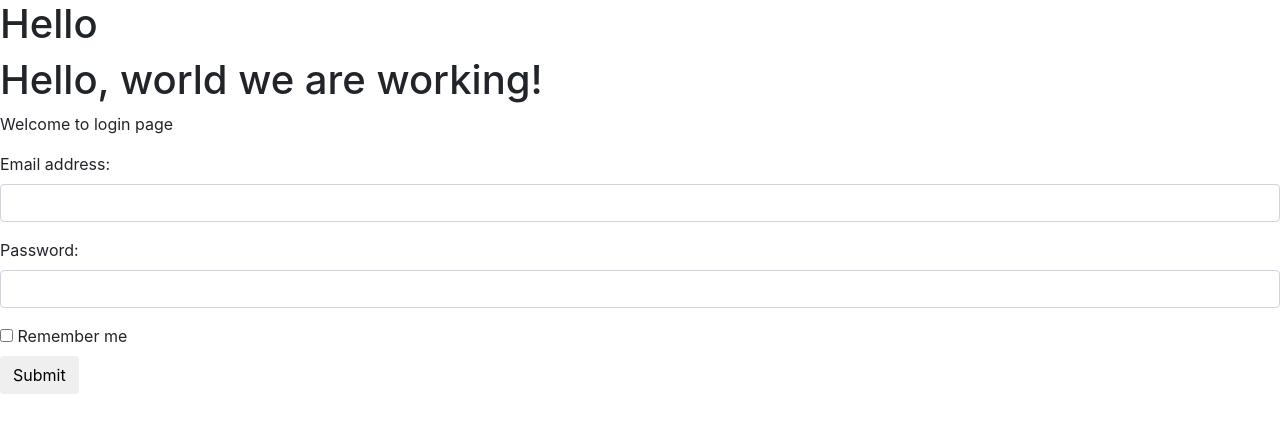
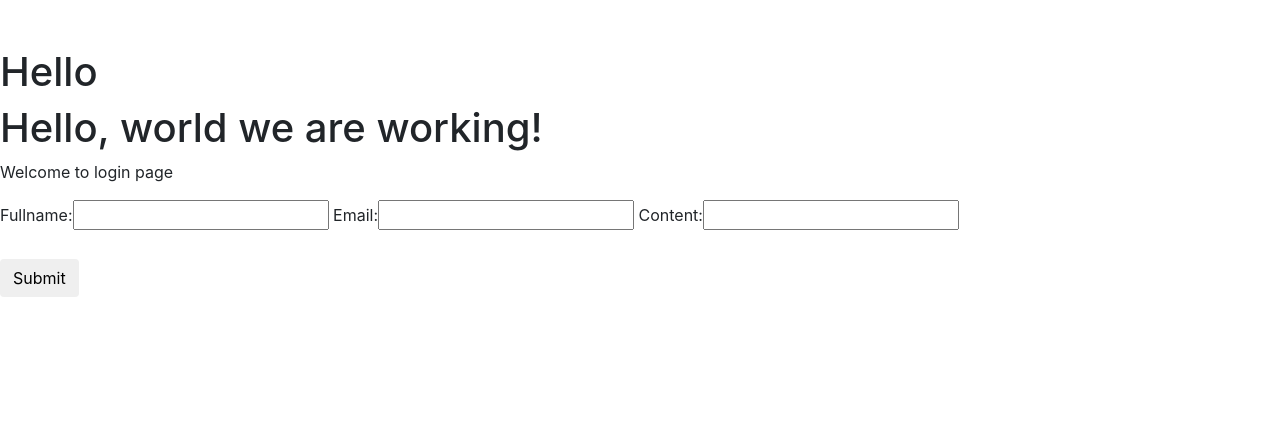
Before and after one commit to Mrrobot2709/ecommerce, a Django app: page /contact/ in a window 1280 px wide. Shown: the top 433 px of the page. Run offline with Django 3.2, Linux system fonts and the light colour scheme; some libraries are stand-ins or nearby versions.

Commit message:
LOgin form with python

```diff
--- /dev/null
+++ b/ecommerce/forms.py
@@ -0,0 +1,9 @@
+from django import forms
+
+class ContactForm(forms.Form):
+    fullname = forms.CharField()
+    email = forms.EmailField()
+    content = forms.CharField()
+    def clean_email(self):
+        email = self.cleaned_data.get("email")
+        return email
--- a/ecommerce/view.py
+++ b/ecommerce/view.py
@@ -1,5 +1,6 @@
 from django.http import HttpResponse
 from django.shortcuts import render
+from .forms import ContactForm
 
 def home_page(request):
     context = {
@@ -11,8 +12,13 @@ def about_page(request):
     return render(request,"home_page.html",{})
 
 def contact_page(request):
+    contact_form = ContactForm(request.POST or None)
     context = {
         "title": "Hello",
-        "content":"Welcome to login page"
+        "content":"Welcome to login page",
+        "form":contact_form
     }
+    if contact_form.is_valid():
+        print (contact_form.cleaned_data)
+
     return render(request,"contact/view.html",context)
--- a/templates/contact/view.html
+++ b/templates/contact/view.html
@@ -1,5 +1,5 @@
 <!doctype html>
-<html lang="en">
+<br lang="en">
   <head>
     <!-- Required meta tags -->
     <meta charset="utf-8">
@@ -10,25 +10,17 @@
 
     <title>Hello, world!</title>
   </head>
-  <body>
+  <br>
     <h1>{{ title }}</h1>
     <h1>Hello, world we are working!</h1>
 
     <p>{{ content }}</p>
 
-    <form action="/action_page.php">
-  <div class="form-group">
-    <label for="email">Email address:</label>
-    <input type="email" class="form-control" id="email">
-  </div>
-  <div class="form-group">
-    <label for="pwd">Password:</label>
-    <input type="password" class="form-control" id="pwd">
-  </div>
-  <div class="checkbox">
-    <label><input type="checkbox"> Remember me</label>
-  </div>
-  <button type="submit" class="btn btn-default">Submit</button>
+    <method="POST"> {% csrf_token %}
+     {{ form }}
+<br></br>
+   <button type="submit" class="btn btn-default">Submit</button>
+
 </form>
 
     <!-- Optional JavaScript -->
```
Also changed, not shown: db.sqlite3.
